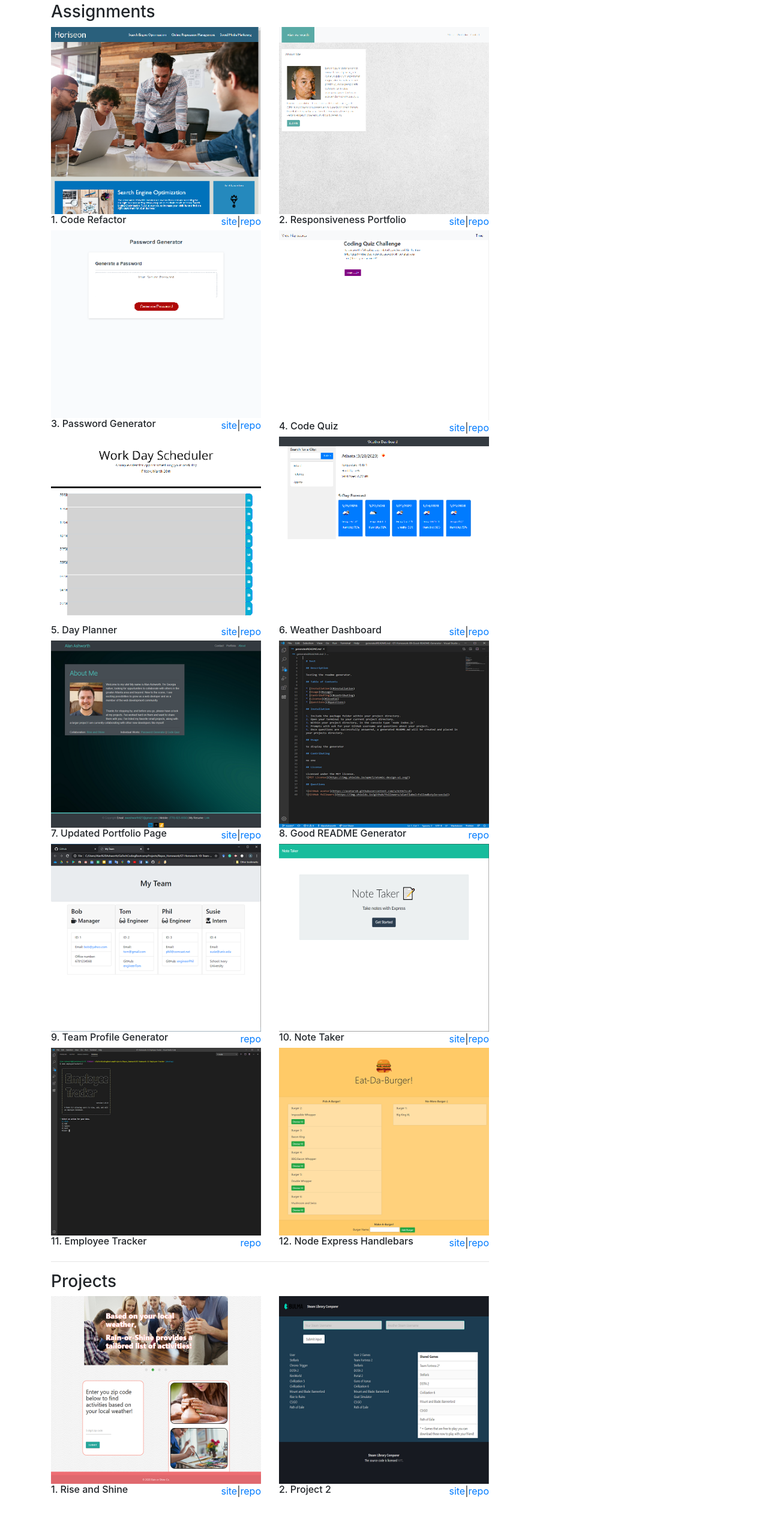
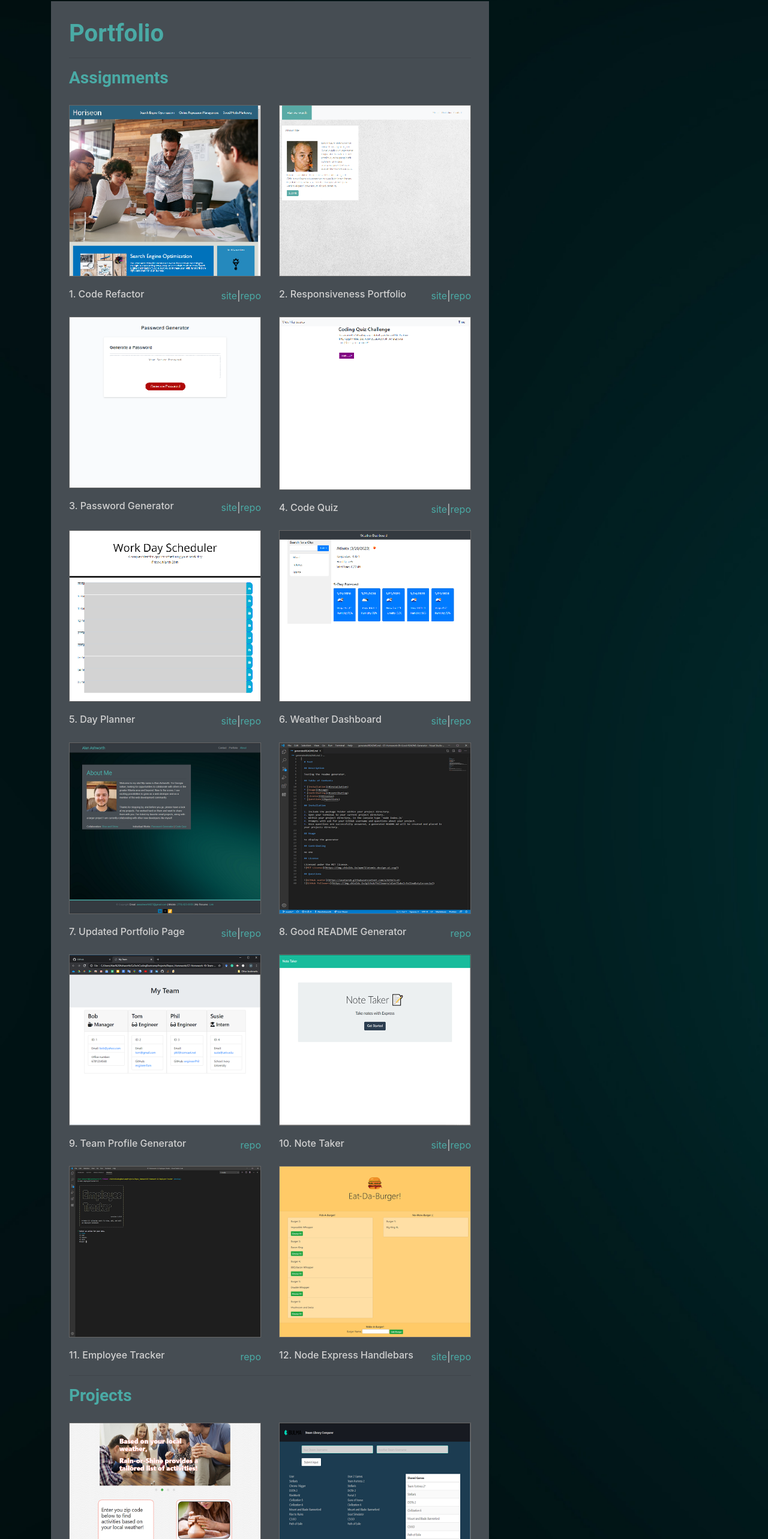
Before and after one commit to AlanAshworth/GT-Homework-20-React-Portfolio, a React (Create React App) app in the folder client/: page /portfolio in a window 1280 px wide. Shown: the part 134-2700 px from the top of the page at 60% size. Before the commit the page ends 2635 px from the top, so only its background shows below. Built offline with nearby package versions, Linux system fonts and the light colour scheme.

Commit message:
Correct pathing name punctuation. Update index.html to link to css.

```diff
--- a/client/public/assets/css/styles.css
+++ b/client/public/assets/css/styles.css
@@ -4,7 +4,7 @@ body {
   font-family: Arial, "Helvetica Neue", Helvetica, sans-serif;
 
   /* Visual */
-  background-image: url("../Images/dark-teal-gradient.jpg");
+  background-image: url("../images/dark-teal-gradient.jpg");
   background-size: cover;
   color: rgb(209, 209, 209);
 }
--- a/client/public/index.html
+++ b/client/public/index.html
@@ -17,6 +17,7 @@
       integrity="sha384-Vkoo8x4CGsO3+Hhxv8T/Q5PaXtkKtu6ug5TOeNV6gBiFeWPGFN9MuhOf23Q9Ifjh"
       crossorigin="anonymous"
     />
+    <link rel="stylesheet" href="%PUBLIC_URL%/assets/css/styles.css">
     <title>Alan Ashworth</title>
   </head>
   <body>
--- a/client/src/containers/About.jsx
+++ b/client/src/containers/About.jsx
@@ -9,7 +9,7 @@ const About = () => {
             <article className="block">
               <h1 className="block-header">About Me</h1>
               <hr />
-              {/* <img src="Assets/Images/avatar.jpg" alt="" id="about-image" /> */}
+              <img src="assets/images/avatar.jpg" alt="" id="about-image" />
               <p>
                 Welcome to my site! My name is Alan Ashworth. I'm Georgia
                 native, looking for oppurtunities to collaborate with others in
--- a/client/src/containers/Portfolio.jsx
+++ b/client/src/containers/Portfolio.jsx
@@ -3,18 +3,18 @@ import React, { Fragment } from "react";
 const Portfolio = () => {
   return (
     <Fragment>
-      <div className="container">
-        <main className="row">
+      <main className="container">
+        <section className="row">
           <div className="col-md-8">
             <article className="block">
               <h1 className="block-header">Portfolio</h1>
               <hr />
               <h3 className="block-header">Assignments</h3>
-              <div className="row">
+              <section className="row">
                 <div className="col-sm-6 col-md-12 col-lg-6">
                   <img
                     className="img-fluid port-image"
-                    src="Assets/Images/homework_01_code-refactor.png"
+                    src="assets/images/homework_01_code-refactor.png"
                     alt="Code Refactor"
                   />
                   <div>
@@ -41,7 +41,7 @@ const Portfolio = () => {
                 <div className="col-sm-6 col-md-12 col-lg-6">
                   <img
                     className="img-fluid port-image"
-                    src="Assets/Images/homework_02_responsiveness-portfolio.png"
+                    src="assets/images/homework_02_responsiveness-portfolio.png"
                     alt="Responsiveness Portfolio"
                   />
                   <div>
@@ -65,12 +65,12 @@ const Portfolio = () => {
                     </span>
                   </div>
                 </div>
-              </div>
-              <div className="row">
+              </section>
+              <section className="row">
                 <div className="col-sm-6 col-md-12 col-lg-6">
                   <img
                     className="img-fluid port-image"
-                    src="Assets/Images/homework_03_password-generator.png"
+                    src="assets/images/homework_03_password-generator.png"
                     alt="Password Generator"
                   />
                   <div>
@@ -97,7 +97,7 @@ const Portfolio = () => {
                 <div className="col-sm-6 col-md-12 col-lg-6">
                   <img
                     className="img-fluid port-image"
-                    src="Assets/Images/homework_04_code-quiz.png"
+                    src="assets/images/homework_04_code-quiz.png"
                     alt="Code Quiz"
                   />
                   <div>
@@ -121,12 +121,12 @@ const Portfolio = () => {
                     </span>
                   </div>
                 </div>
-              </div>
-              <div className="row">
+              </section>
+              <section className="row">
                 <div className="col-sm-6 col-md-12 col-lg-6">
                   <img
                     className="img-fluid port-image"
-                    src="Assets/Images/homework_05_day-planner.png"
+                    src="assets/images/homework_05_day-planner.png"
                     alt="Day Planner"
                   />
                   <div>
@@ -153,7 +153,7 @@ const Portfolio = () => {
                 <div className="col-sm-6 col-md-12 col-lg-6">
                   <img
                     className="img-fluid port-image"
-                    src="Assets/Images/homework_06_weather-dashboard.png"
+                    src="assets/images/homework_06_weather-dashboard.png"
                     alt="Weather Dashboard"
                   />
                   <div>
@@ -177,12 +177,12 @@ const Portfolio = () => {
                     </span>
                   </div>
                 </div>
-              </div>
-              <div className="row">
+              </section>
+              <section className="row">
                 <div className="col-sm-6 col-md-12 col-lg-6">
                   <img
                     className="img-fluid port-image"
-                    src="Assets/Images/homework_08_updated-portfolio-page.png"
+                    src="assets/images/homework_08_updated-portfolio-page.png"
                     alt="Updated Portfolio Page"
                   />
                   <div>
@@ -209,7 +209,7 @@ const Portfolio = () => {
                 <div className="col-sm-6 col-md-12 col-lg-6">
                   <img
                     className="img-fluid port-image"
-                    src="Assets/Images/homework_09_good-readme-generator.png"
+                    src="assets/images/homework_09_good-readme-generator.png"
                     alt="Good README Generator"
                   />
                   <div>
@@ -226,12 +226,12 @@ const Portfolio = () => {
                     </span>
                   </div>
                 </div>
-              </div>
-              <div className="row">
+              </section>
+              <section className="row">
                 <div className="col-sm-6 col-md-12 col-lg-6">
                   <img
                     className="img-fluid port-image"
-                    src="Assets/Images/homework_10_team-profile-generator.png"
+                    src="assets/images/homework_10_team-profile-generator.png"
                     alt="Team Profile Generator"
                   />
                   <div>
@@ -251,7 +251,7 @@ const Portfolio = () => {
                 <div className="col-sm-6 col-md-12 col-lg-6">
                   <img
                     className="img-fluid port-image"
-                    src="Assets/Images/homework_11_note-taker.png"
+                    src="assets/images/homework_11_note-taker.png"
                     alt="Note Taker"
                   />
                   <div>
@@ -275,12 +275,12 @@ const Portfolio = () => {
                     </span>
                   </div>
                 </div>
-              </div>
-              <div className="row">
+              </section>
+              <section className="row">
                 <div className="col-sm-6 col-md-12 col-lg-6">
                   <img
                     className="img-fluid port-image"
-                    src="Assets/Images/homework_12_employee-tracker.png"
+                    src="assets/images/homework_12_employee-tracker.png"
                     alt="Employee Tracker"
                   />
                   <div>
@@ -300,7 +300,7 @@ const Portfolio = () => {
                 <div className="col-sm-6 col-md-12 col-lg-6">
                   <img
                     className="img-fluid port-image"
-                    src="Assets/Images/homework_13_node-express-handlebars.png"
+                    src="assets/images/homework_13_node-express-handlebars.png"
                     alt="Node Express Handlebars"
                   />
                   <div>
@@ -324,14 +324,14 @@ const Portfolio = () => {
                     </span>
                   </div>
                 </div>
-              </div>
+              </section>
               <hr />
               <h3 className="block-header">Projects</h3>
-              <div className="row">
+              <section className="row">
                 <div className="col-sm-6 col-md-12 col-lg-6">
                   <img
                     className="img-fluid port-image"
-                    src="Assets/Images/project_01_rise-and-shine.png"
+                    src="assets/images/project_01_rise-and-shine.png"
                     alt="Rise and Shine"
                   />
                   <div>
@@ -358,7 +358,7 @@ const Portfolio = () => {
                 <div className="col-sm-6 col-md-12 col-lg-6">
                   <img
                     className="img-fluid port-image"
-                    src="Assets/Images/project_02_project-2.png"
+                    src="assets/images/project_02_project-2.png"
                     alt="Project 2"
                   />
                   <div>
@@ -382,11 +382,11 @@ const Portfolio = () => {
                     </span>
                   </div>
                 </div>
-              </div>
+              </section>
             </article>
           </div>
-        </main>
-      </div>
+        </section>
+      </main>
     </Fragment>
   );
 };
```
